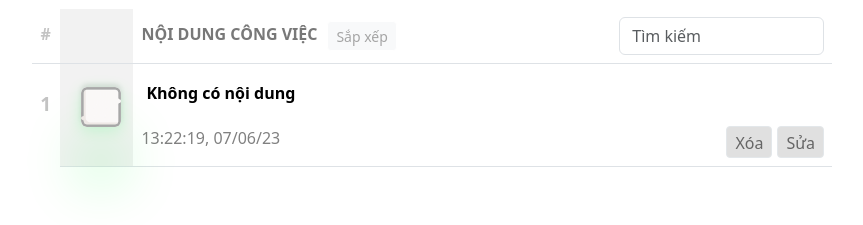
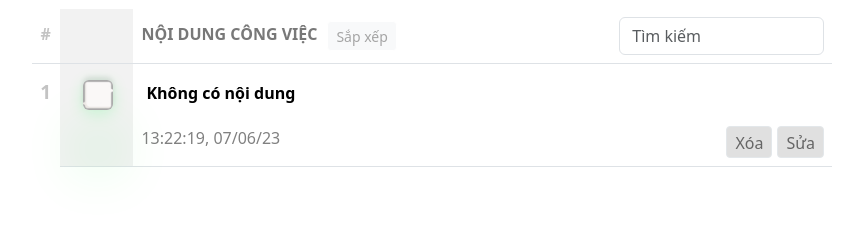
Before and after one commit to TtinTt/ra-learn-ractJs, a React (Create React App) app: page / in a window 1280 px wide. Both pictures are taken after a click on the element "Xác nhận". Shown: the part 161-386 px from the top of the page, without its empty margins (208-1071 px from the left). Built offline with nearby package versions, Linux system fonts and the light colour scheme.

Commit message:
no message

```diff
--- a/src/App.css
+++ b/src/App.css
@@ -31,7 +31,11 @@
 .show {
   color: #ffffff !important;
   background: rgb(184, 163, 0) !important;
-  background: linear-gradient(0deg, #cb011c 0%, #ff4800 100%) !important;
+  background: linear-gradient(
+    0deg,
+    rgb(0, 194, 113) 0%,
+    #00d5ff 100%
+  ) !important;
   --bs-alert-padding-y: 0.1rem !important;
   margin-bottom: 5px !important;
   margin-top: -10px !important;
@@ -48,11 +52,11 @@
 .CheckedDiv {
   cursor: pointer;
   background-size: cover;
-  width: 40px;
-  height: 40px;
+  width: 30px;
+  height: 30px;
   position: relative;
-  top: 15px;
-  left: 13px;
+  top: 8px;
+  left: 15px;
   border-radius: 6px;
   box-shadow: rgba(0, 255, 55, 0.25) 0px 54px 55px,
     rgba(0, 255, 68, 0.17) 0px 3px 15px, rgba(0, 0, 0, 0.09) 0px -3px 5px;
--- a/src/App.js
+++ b/src/App.js
@@ -89,16 +89,13 @@ class App extends React.Component {
   handleGettime = () => {
     let thistime = "";
     thistime =
-      new Date().toLocaleTimeString("vi-VI", {
-        timeZone: "GMT",
-      }) +
+      new Date().toLocaleTimeString("vi-VI", {}) +
       ", " +
       new Date().toLocaleString("vi-VI", {
         // weekday: "narrow",
         year: "2-digit",
         month: "2-digit",
         day: "2-digit",
-        timeZone: "GMT",
       });
     return thistime;
   };
@@ -134,7 +131,8 @@ class App extends React.Component {
       .normalize("NFD")
       .replace(/[\u0300-\u036f]/g, "")
       .replace(/đ/g, "d")
-      .replace(/Đ/g, "D");
+      .replace(/Đ/g, "D")
+      .toUpperCase();
   };
 
   handleChangeSearch = async (event) => {
@@ -142,9 +140,9 @@ class App extends React.Component {
     let SearchList = [];
     this.state.todoList.forEach((item) => {
       if (
-        this.removeAccents(item.content)
-          .toUpperCase()
-          .includes(this.removeAccents(this.state.valueSearch).toUpperCase())
+        this.removeAccents(item.content).includes(
+          this.removeAccents(this.state.valueSearch)
+        )
       ) {
         SearchList.push(item);
       }
@@ -193,14 +191,14 @@ class App extends React.Component {
     });
   };
 
-  handleGetColor = (b) => {
-    if (b == true) {
-      return "red";
-    }
-    {
-      return "green";
-    }
-  };
+  // handleGetColor = (b) => {
+  //   if (b == true) {
+  //     return "red";
+  //   }
+  //   {
+  //     return "green";
+  //   }
+  // };
 
   handleTickCheckbox = (event) => {
     let ListUpdate = this.state.todoList;
@@ -363,7 +361,7 @@ class App extends React.Component {
                           <td
                             style={{
                               position: "relative",
-                              top: "18px",
+                              top: "6px",
                               color: "#c3c3c3",
                               fontWeight: "600",
                               fontSize: "19px",
@@ -516,7 +514,7 @@ class App extends React.Component {
                           <td
                             style={{
                               position: "relative",
-                              top: "18px",
+                              top: "6px",
                               color: "#c3c3c3",
                               fontWeight: "600",
                               fontSize: "19px",
```
